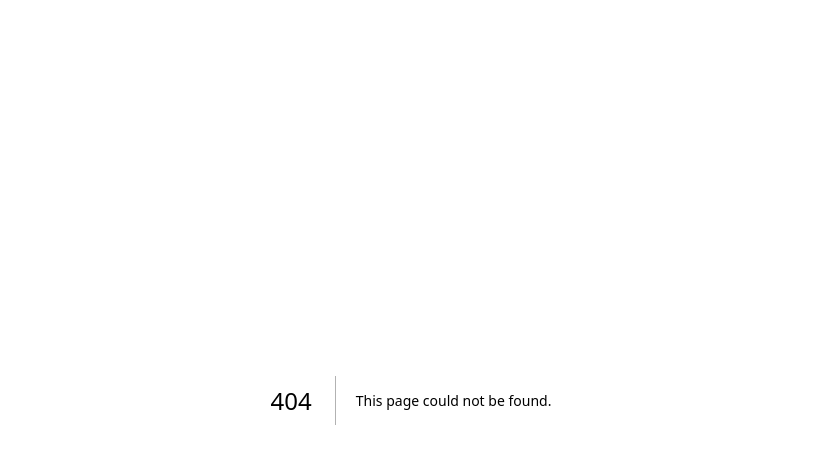
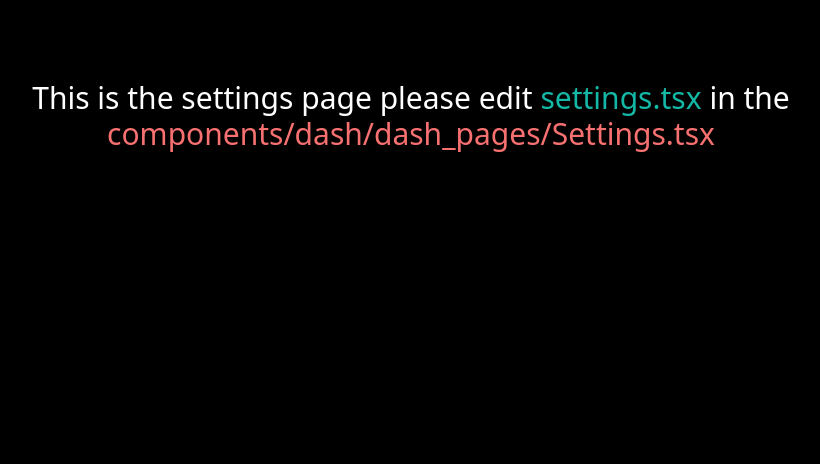
Before and after one commit to DeveloperAromal/PriceHwak, a Next.js app: page /dashboard/dash/settings in a window 1280 px wide. Before the commit this address had no page. Shown: the top 464 px of the page, without its empty margins (229-1049 px from the left). Built offline with nearby package versions, Linux system fonts and the light colour scheme.

Commit message:
updated settings

```diff
--- /dev/null
+++ b/app/components/dash/dash_pages/Settings.tsx
@@ -0,0 +1,11 @@
+export default function Settings(){
+    return(
+        <section>
+            <div>
+               <h1 className="text-center py-20 text-3xl">
+               This is the settings page please edit <span className="text-teal-500">settings.tsx</span> in the <span className="text-red-400">components/dash/dash_pages/Settings.tsx</span>
+               </h1>
+            </div>
+        </section>
+    );
+}
--- /dev/null
+++ b/app/dashboard/dash/settings/page.tsx
@@ -0,0 +1,7 @@
+import Settings from "../../../components/dash/dash_pages/Settings"
+
+export default function SettingsPage(){
+    return(
+        <Settings/>
+    );
+}
```
